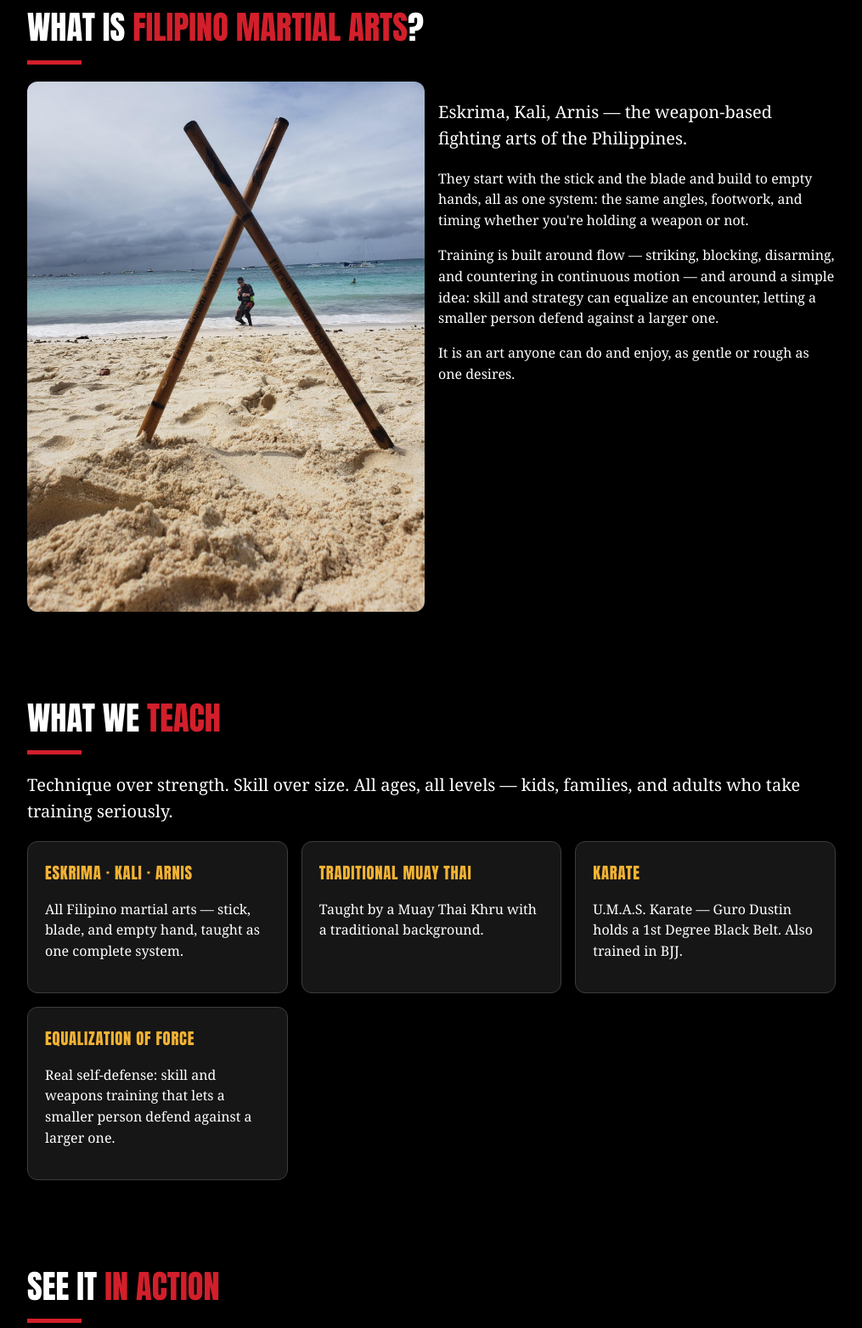
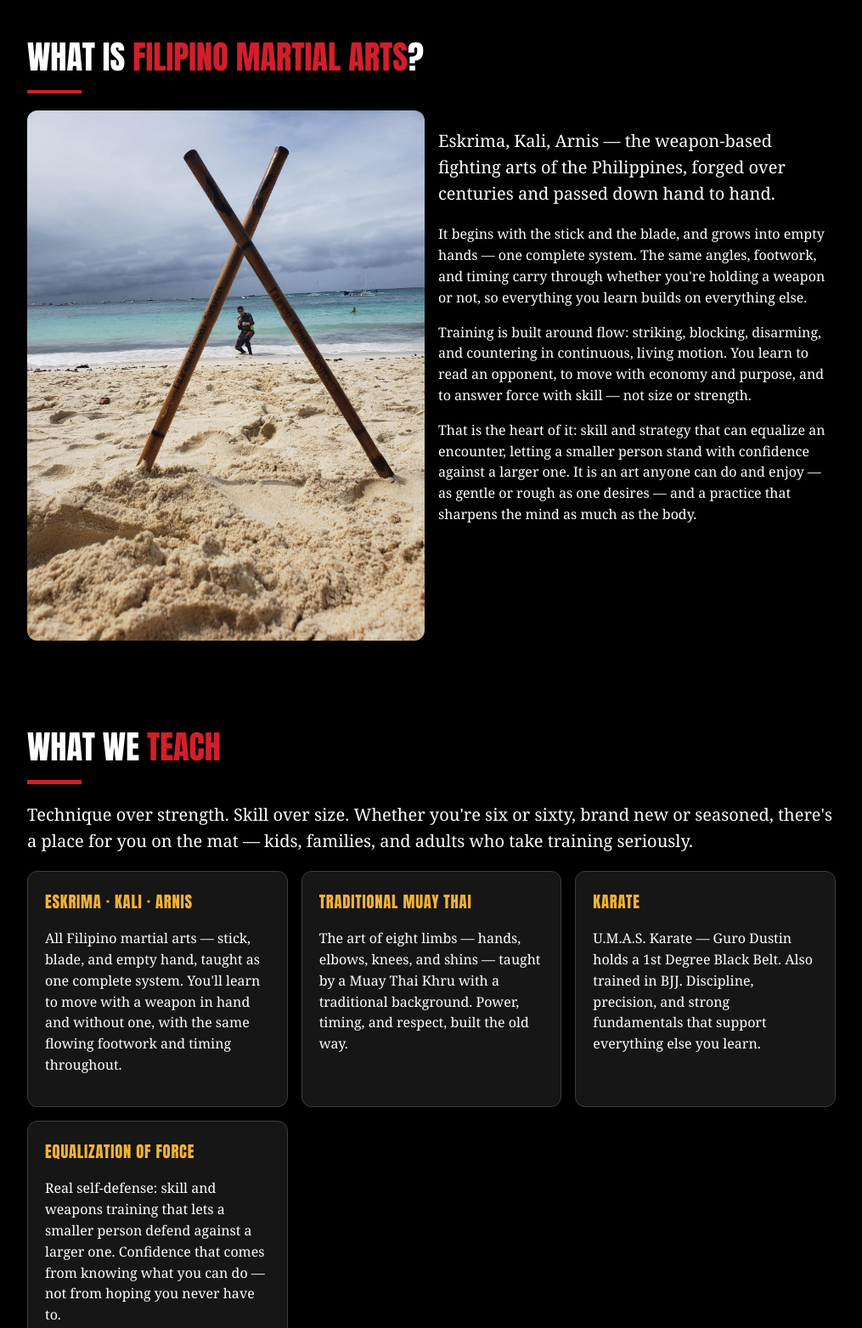
Before and after one commit to fromtheashes-gurodustin/from-the-ashes, a plain HTML site: page index.html in a window 1280 px wide. Shown: the part 1046-2609 px from the top of the page at 85% size, without its empty margins (132-1147 px from the left). Drawn offline with Linux system fonts and the light colour scheme.

Commit message:
Add files via upload

```diff
--- a/index.html
+++ b/index.html
@@ -44,7 +44,7 @@
 <header class="hero">
   <img class="logo" src="assets/logo-full-transparent.png" alt="From the Ashes Filipino Martial Arts Club logo">
   <h1>Train Different.<br>Live Ready.</h1>
-  <p class="tagline">Filipino martial arts in Nampa — Eskrima, Kali, Arnis. Stick, blade, and empty hand.</p>
+  <p class="tagline">The living art of the Philippines, taught in Nampa — Eskrima, Kali, Arnis. Stick, blade, and empty hand.</p>
   <div class="cta-row">
     <a class="cta primary" href="sms:+12089897429?&amp;body=Hi%2C%20I%27d%20like%20to%20book%20a%20free%20first%20lesson%20at%20From%20the%20Ashes.">Text 208-989-7429 to book</a>
     <a class="cta ghost" href="#schedule">Saturdays in Nampa</a>
@@ -58,10 +58,10 @@
   <div class="grid" style="grid-template-columns:repeat(auto-fit,minmax(16rem,1fr));align-items:start">
     <img class="photo" src="assets/boracay-crossed-sticks.jpg" alt="FCS Kali sticks crossed in the sand in Boracay">
     <div>
-      <p class="big">Eskrima, Kali, Arnis — the weapon-based fighting arts of the Philippines.</p>
-      <p>They start with the stick and the blade and build to empty hands, all as one system: the same angles, footwork, and timing whether you're holding a weapon or not.</p>
-      <p>Training is built around flow — striking, blocking, disarming, and countering in continuous motion — and around a simple idea: skill and strategy can equalize an encounter, letting a smaller person defend against a larger one.</p>
-      <p>It is an art anyone can do and enjoy, as gentle or rough as one desires.</p>
+      <p class="big">Eskrima, Kali, Arnis — the weapon-based fighting arts of the Philippines, forged over centuries and passed down hand to hand.</p>
+      <p>It begins with the stick and the blade, and grows into empty hands — one complete system. The same angles, footwork, and timing carry through whether you're holding a weapon or not, so everything you learn builds on everything else.</p>
+      <p>Training is built around flow: striking, blocking, disarming, and countering in continuous, living motion. You learn to read an opponent, to move with economy and purpose, and to answer force with skill — not size or strength.</p>
+      <p>That is the heart of it: skill and strategy that can equalize an encounter, letting a smaller person stand with confidence against a larger one. It is an art anyone can do and enjoy — as gentle or rough as one desires — and a practice that sharpens the mind as much as the body.</p>
     </div>
   </div>
 </section>
@@ -69,12 +69,12 @@
 <section>
   <h2>What we <span>teach</span></h2>
   <div class="rule"></div>
-  <p class="big">Technique over strength. Skill over size. All ages, all levels — kids, families, and adults who take training seriously.</p>
+  <p class="big">Technique over strength. Skill over size. Whether you're six or sixty, brand new or seasoned, there's a place for you on the mat — kids, families, and adults who take training seriously.</p>
   <div class="grid">
-    <div class="card"><h3>Eskrima · Kali · Arnis</h3><p>All Filipino martial arts — stick, blade, and empty hand, taught as one complete system.</p></div>
-    <div class="card"><h3>Traditional Muay Thai</h3><p>Taught by a Muay Thai Khru with a traditional background.</p></div>
-    <div class="card"><h3>Karate</h3><p>U.M.A.S. Karate — Guro Dustin holds a 1st Degree Black Belt. Also trained in BJJ.</p></div>
-    <div class="card"><h3>Equalization of force</h3><p>Real self-defense: skill and weapons training that lets a smaller person defend against a larger one.</p></div>
+    <div class="card"><h3>Eskrima · Kali · Arnis</h3><p>All Filipino martial arts — stick, blade, and empty hand, taught as one complete system. You'll learn to move with a weapon in hand and without one, with the same flowing footwork and timing throughout.</p></div>
+    <div class="card"><h3>Traditional Muay Thai</h3><p>The art of eight limbs — hands, elbows, knees, and shins — taught by a Muay Thai Khru with a traditional background. Power, timing, and respect, built the old way.</p></div>
+    <div class="card"><h3>Karate</h3><p>U.M.A.S. Karate — Guro Dustin holds a 1st Degree Black Belt. Also trained in BJJ. Discipline, precision, and strong fundamentals that support everything else you learn.</p></div>
+    <div class="card"><h3>Equalization of force</h3><p>Real self-defense: skill and weapons training that lets a smaller person defend against a larger one. Confidence that comes from knowing what you can do — not from hoping you never have to.</p></div>
   </div>
 </section>
 
@@ -95,7 +95,8 @@
     <div>
       <p class="big"><strong>Guro Dustin Tallent</strong></p>
       <p>Filipino martial arts Guro. Muay Thai Khru. 1st Degree Black Belt, U.M.A.S. Karate.</p>
-      <p>Trained with FCS Kali — Filipino Combat Systems — in the Philippines and in Thailand, in all the Filipino martial arts.</p>
+      <p>Trained with FCS Kali — Filipino Combat Systems — in the Philippines and in Thailand, in all the Filipino martial arts — and he brings that experience home to Nampa, where students of every age and level train side by side.</p>
+      <p>His teaching is direct, patient, and practical: every student is met where they are, and every class is built around real skill you can feel growing.</p>
       <p>He teaches out of Nampa, Idaho, sharing space with Sidekicks Martial Arts.</p>
     </div>
   </div>
@@ -117,6 +118,7 @@
   <p class="schedule"><strong>11am–12pm</strong> — Kids &amp; Beginners / Family Class<br>
   <strong>12–2pm</strong> — Adults &amp; Intermediate — serious martial arts and weapons training</p>
   <p>Every Saturday at 308 Nampa-Caldwell Blvd, Nampa, ID.</p>
+  <p>Come as you are — no experience needed. Your first lesson is free by appointment, and you'll leave your first class already moving differently.</p>
   <p>Personal lessons and private group lessons: available Mondays, Wednesdays, and Fridays by appointment — text to schedule.</p>
   <div class="cta-row" style="justify-content:flex-start">
     <a class="cta primary" href="sms:+12089897429?&amp;body=Hi%2C%20I%27d%20like%20to%20book%20a%20free%20first%20lesson%20at%20From%20the%20Ashes.">Text 208-989-7429 — free first lesson</a>
```
